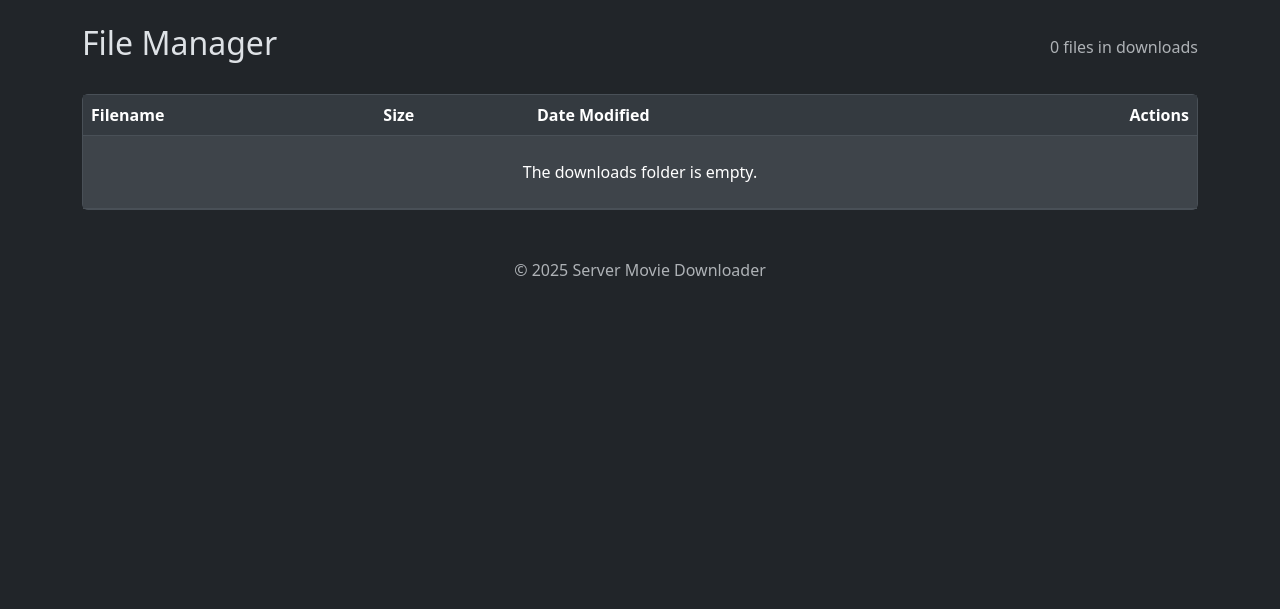
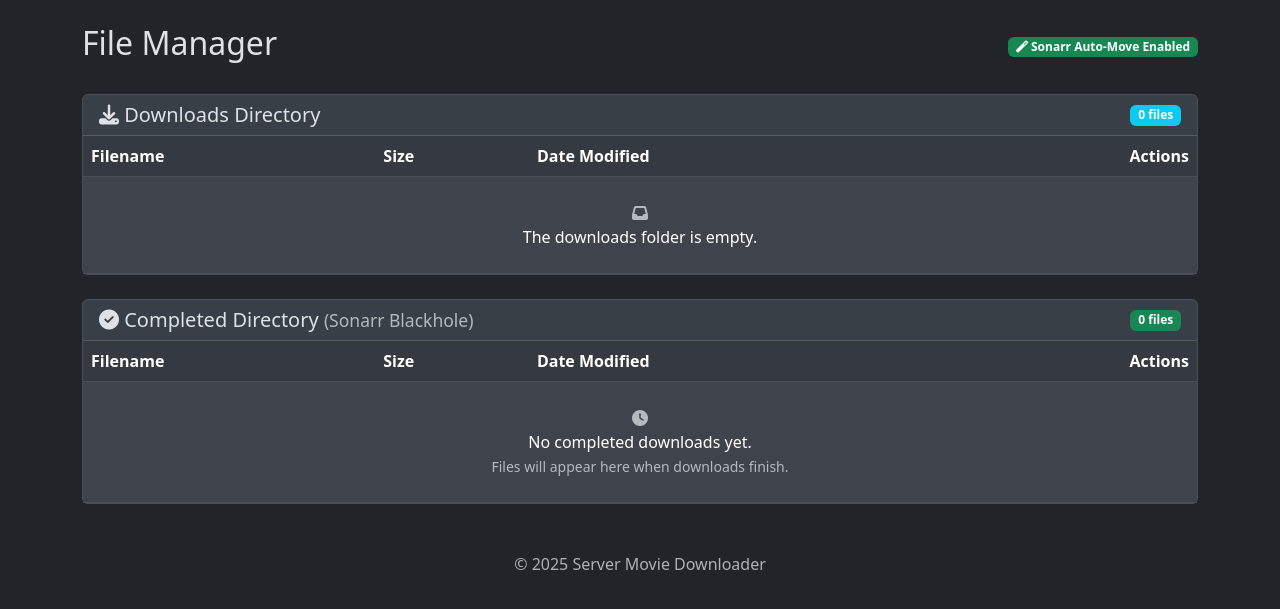
Before and after one commit to lidanthedev/acer-pal, a Flask app: page /file_manager in a window 1280 px wide. Shown: the part 57-666 px from the top of the page. Run offline with Flask 3, Linux system fonts and the light colour scheme; the visitor is signed in with stand-in values (Sample User, id 1).

Commit message:
Added move button to move to completed manually

```diff
--- a/docker-compose.yml
+++ b/docker-compose.yml
@@ -16,8 +16,10 @@ services:
     env_file:
       - .env
     volumes:
-      # Mount downloads directory for persistent storage
+      # Mount downloads directory for in-progress downloads
       - ./downloads:/app/downloads
+      # Mount completed directory for finished downloads (Sonarr blackhole)
+      - ./completed:/app/completed
       # Mount logs directory (optional)
       - ./logs:/app/logs
     networks:
@@ -62,5 +64,7 @@ networks:
 volumes:
   downloads:
     driver: local
+  completed:
+    driver: local
   logs:
     driver: local
--- a/main.py
+++ b/main.py
@@ -12,6 +12,7 @@ import re
 from datetime import datetime
 from dotenv import load_dotenv
 from functools import wraps
+import shutil
 
 # Load environment variables from .env file
 load_dotenv()
@@ -48,24 +49,30 @@ DEFAULT_HEADERS = {"Content-Type": "application/json", "Accept": "application/js
 # FIX 1: Use an absolute path for the default download directory.
 # This makes the path relative to the script's location, which is much more reliable.
 DEFAULT_DOWNLOAD_DIR = os.path.abspath(os.path.join(os.path.dirname(__file__), 'downloads'))
+DEFAULT_COMPLETED_DIR = os.path.abspath(os.path.join(os.path.dirname(__file__), 'completed'))
 
 # FEATURE 3: Read the download directory from an environment variable.
 # If 'DOWNLOAD_DIRECTORY' is not set, it falls back to the default.
 DOWNLOAD_DIR = os.getenv('DOWNLOAD_DIRECTORY', DEFAULT_DOWNLOAD_DIR)
+COMPLETED_DIR = os.getenv('COMPLETED_DIRECTORY', DEFAULT_COMPLETED_DIR)
+
+# Sonarr blackhole configuration
+ENABLE_AUTO_MOVE = os.getenv('ENABLE_AUTO_MOVE', 'true').lower() in ['true', '1', 'yes']
 
 # --- In-memory storage for downloads ---
 download_progress = {}
 
 # --- Helper Functions ---
 
-# Create the directory if it doesn't exist
-if not os.path.exists(DOWNLOAD_DIR):
-    try:
-        os.makedirs(DOWNLOAD_DIR)
-        logger.info(f"Created download directory at: {DOWNLOAD_DIR}")
-    except OSError as e:
-        logger.error(f"FATAL: Could not create download directory at '{DOWNLOAD_DIR}'. Please check permissions. Error: {e}")
-        # In a real app, you might want to exit here if the directory is critical
+# Create the directories if they don't exist
+for directory in [DOWNLOAD_DIR, COMPLETED_DIR]:
+    if not os.path.exists(directory):
+        try:
+            os.makedirs(directory)
+            logger.info(f"Created directory at: {directory}")
+        except OSError as e:
+            logger.error(f"FATAL: Could not create directory at '{directory}'. Please check permissions. Error: {e}")
+            # In a real app, you might want to exit here if the directory is critical
 
 def sanitize_filename(filename):
     """Removes illegal characters from a filename."""
@@ -182,21 +189,45 @@ def downloads_page():
 @require_auth
 def file_manager():
     try:
-        files = []
-        for filename in sorted(os.listdir(DOWNLOAD_DIR)):
-            filepath = os.path.join(DOWNLOAD_DIR, filename)
-            if os.path.isfile(filepath):
-                file_stats = os.stat(filepath)
-                files.append({
-                    'name': filename,
-                    'size': format_size(file_stats.st_size),
-                    'modified': datetime.fromtimestamp(file_stats.st_mtime).strftime('%Y-%m-%d %H:%M:%S')
-                })
-        return render_template('file_manager.html', files=files)
+        # Get files from downloads directory
+        downloads_files = []
+        if os.path.exists(DOWNLOAD_DIR):
+            for filename in sorted(os.listdir(DOWNLOAD_DIR)):
+                filepath = os.path.join(DOWNLOAD_DIR, filename)
+                if os.path.isfile(filepath):
+                    file_stats = os.stat(filepath)
+                    downloads_files.append({
+                        'name': filename,
+                        'size': format_size(file_stats.st_size),
+                        'modified': datetime.fromtimestamp(file_stats.st_mtime).strftime('%Y-%m-%d %H:%M:%S'),
+                        'location': 'downloads'
+                    })
+
+        # Get files from completed directory
+        completed_files = []
+        if os.path.exists(COMPLETED_DIR):
+            for filename in sorted(os.listdir(COMPLETED_DIR)):
+                filepath = os.path.join(COMPLETED_DIR, filename)
+                if os.path.isfile(filepath):
+                    file_stats = os.stat(filepath)
+                    completed_files.append({
+                        'name': filename,
+                        'size': format_size(file_stats.st_size),
+                        'modified': datetime.fromtimestamp(file_stats.st_mtime).strftime('%Y-%m-%d %H:%M:%S'),
+                        'location': 'completed'
+                    })
+
+        return render_template('file_manager.html',
+                             downloads_files=downloads_files,
+                             completed_files=completed_files,
+                             auto_move_enabled=ENABLE_AUTO_MOVE)
     except Exception as e:
-        logger.error(f"File manager error: Could not read directory '{DOWNLOAD_DIR}'. Error: {e}")
-        # Pass the error to the template to be displayed to the user
-        return render_template('file_manager.html', files=None, error=f"Could not read the downloads directory: {DOWNLOAD_DIR}. Please check that it exists and the application has permission to read it.")
+        logger.error(f"File manager error: Could not read directories. Error: {e}")
+        return render_template('file_manager.html',
+                             downloads_files=None,
+                             completed_files=None,
+                             error=f"Could not read the directories. Please check that they exist and the application has permission to read them.",
+                             auto_move_enabled=ENABLE_AUTO_MOVE)
 
 # --- API and Action Routes ---
 # ... (start_download, list_downloads, download_file, delete_file remain the same) ...
@@ -322,26 +353,77 @@ def list_downloads():
         downloads.append({'id': download_id, 'filename': progress.get('filename', 'Unknown'), 'status': progress.get('status', 'unknown'), 'progress': f"{progress.get('progress', 0):.2f}", 'size': progress.get('size', '0 MB'), 'speed': progress.get('speed', '0 KB/s'), 'error': progress.get('error')})
     return jsonify({"downloads": downloads})
 
-@app.route('/download_file/<path:filename>')
+@app.route('/download_file/<location>/<path:filename>')
 @require_auth
-def download_file(filename):
-    return send_from_directory(DOWNLOAD_DIR, filename, as_attachment=True)
+def download_file(location, filename):
+    if location == 'downloads':
+        return send_from_directory(DOWNLOAD_DIR, filename, as_attachment=True)
+    elif location == 'completed':
+        return send_from_directory(COMPLETED_DIR, filename, as_attachment=True)
+    else:
+        abort(404)
 
 @app.route('/delete_file', methods=['POST'])
 @require_auth
 def delete_file():
     filename = request.form.get('filename')
-    if not filename: abort(400)
-    if '..' in filename or filename.startswith('/'): abort(400)
-    filepath = os.path.join(DOWNLOAD_DIR, filename)
+    location = request.form.get('location', 'downloads')
+
+    if not filename:
+        abort(400)
+    if '..' in filename or filename.startswith('/'):
+        abort(400)
+
+    # Determine the correct directory
+    if location == 'downloads':
+        directory = DOWNLOAD_DIR
+    elif location == 'completed':
+        directory = COMPLETED_DIR
+    else:
+        flash(f"Invalid location: {location}", "danger")
+        return redirect(url_for('file_manager'))
+
+    filepath = os.path.join(directory, filename)
     if os.path.exists(filepath):
         try:
             os.remove(filepath)
-            flash(f"Successfully deleted '{filename}'", "success")
+            flash(f"Successfully deleted '{filename}' from {location}", "success")
         except Exception as e:
             flash(f"Error deleting '{filename}': {e}", "danger")
     else:
-        flash(f"File '{filename}' not found.", "warning")
+        flash(f"File '{filename}' not found in {location}.", "warning")
+
+    return redirect(url_for('file_manager'))
+
+@app.route('/move_to_completed', methods=['POST'])
+@require_auth
+def move_to_completed():
+    filename = request.form.get('filename')
+
+    if not filename:
+        abort(400)
+    if '..' in filename or filename.startswith('/'):
+        abort(400)
+
+    source_path = os.path.join(DOWNLOAD_DIR, filename)
+    dest_path = os.path.join(COMPLETED_DIR, filename)
+
+    if not os.path.exists(source_path):
+        flash(f"File '{filename}' not found in downloads directory.", "warning")
+        return redirect(url_for('file_manager'))
+
+    if os.path.exists(dest_path):
+        flash(f"File '{filename}' already exists in completed directory.", "warning")
+        return redirect(url_for('file_manager'))
+
+    try:
+        shutil.move(source_path, dest_path)
+        flash(f"Successfully moved '{filename}' to completed directory.", "success")
+        logger.info(f"Manually moved file to completed: {filename}")
+    except Exception as e:
+        flash(f"Error moving '{filename}' to completed directory: {e}", "danger")
+        logger.error(f"Failed to manually move file: {filename}, Error: {e}")
+
     return redirect(url_for('file_manager'))
 
 # --- Download Thread Logic & Helpers (no changes needed here) ---
@@ -365,8 +447,24 @@ def download_file_thread(download_id, url, filename):
                         speed = (downloaded / elapsed) if elapsed > 0 else 0
                         progress = (downloaded / total_size * 100) if total_size > 0 else 0
                         download_progress[download_id].update({'progress': progress, 'downloaded': downloaded, 'speed': format_speed(speed), 'size': format_size(total_size)})
+
+        # Download completed successfully
         download_progress[download_id].update({'status': 'completed', 'progress': 100})
         logger.info(f"Download completed: {download_id} - {filename}")
+
+        # Move file to completed directory if auto-move is enabled (for Sonarr integration)
+        if ENABLE_AUTO_MOVE:
+            try:
+                completed_file_path = os.path.join(COMPLETED_DIR, filename)
+                shutil.move(file_path, completed_file_path)
+                download_progress[download_id]['status'] = 'moved_to_completed'
+                download_progress[download_id]['completed_path'] = completed_file_path
+                logger.info(f"File moved to completed directory: {filename}")
+            except Exception as e:
+                logger.error(f"Failed to move file to completed directory: {e}")
+                download_progress[download_id]['move_error'] = str(e)
+                # File stays in downloads directory if move fails
+
     except requests.exceptions.RequestException as e:
         download_progress[download_id].update({'status': 'error', 'error': f'Network error: {str(e)}'})
     except Exception as e:
--- a/templates/file_manager.html
+++ b/templates/file_manager.html
@@ -5,7 +5,11 @@
 {% block content %}
 <div class="d-flex justify-content-between align-items-center mb-4">
     <h2>File Manager</h2>
-    <span class="text-muted">{{ files|length }} files in downloads</span>
+    {% if auto_move_enabled %}
+    <span class="badge bg-success">
+        <i class="fas fa-magic"></i> Sonarr Auto-Move Enabled
+    </span>
+    {% endif %}
 </div>
 
 <!-- This section is for showing flash messages (e.g., "File deleted successfully") -->
@@ -20,8 +24,14 @@
   {% endif %}
 {% endwith %}
 
-
-<div class="card">
+<!-- Downloads Directory -->
+<div class="card mb-4">
+    <div class="card-header d-flex justify-content-between align-items-center">
+        <h5 class="mb-0">
+            <i class="fas fa-download"></i> Downloads Directory
+        </h5>
+        <span class="badge bg-info">{{ downloads_files|length if downloads_files else 0 }} files</span>
+    </div>
     <div class="table-responsive">
         <table class="table table-hover table-striped mb-0">
             <thead>
@@ -33,29 +43,110 @@
                 </tr>
             </thead>
             <tbody>
-                {% for file in files %}
+                {% if downloads_files %}
+                    {% for file in downloads_files %}
                     <tr>
                         <td class="text-break">{{ file.name }}</td>
                         <td>{{ file.size }}</td>
                         <td>{{ file.modified }}</td>
                         <td class="text-end">
-                        <!-- Download button (downloads file to your local computer) -->
-                        <a href="{{ url_for('download_file', filename=file.name) }}" class="btn btn-sm btn-primary">Download</a>
+                            <a href="{{ url_for('download_file', location='downloads', filename=file.name) }}" class="btn btn-sm btn-primary">
+                                <i class="fas fa-download"></i> Download
+                            </a>
 
-                        <!-- Delete button (deletes file from the server) -->
+                            <!-- Move to Completed button (only for downloads directory) -->
+                            <form action="{{ url_for('move_to_completed') }}" method="POST" class="d-inline" onsubmit="return confirm('Move this file to completed directory?');">
+                                <input type="hidden" name="filename" value="{{ file.name }}">
+                                <button type="submit" class="btn btn-sm btn-warning">
+                                    <i class="fas fa-arrow-right"></i> Move
+                                </button>
+                            </form>
+
                             <form action="{{ url_for('delete_file') }}" method="POST" class="d-inline" onsubmit="return confirm('Are you sure you want to permanently delete this file?');">
                                 <input type="hidden" name="filename" value="{{ file.name }}">
-                            <button type="submit" class="btn btn-sm btn-danger">Delete</button>
+                                <input type="hidden" name="location" value="downloads">
+                                <button type="submit" class="btn btn-sm btn-danger">
+                                    <i class="fas fa-trash"></i> Delete
+                                </button>
                             </form>
                         </td>
                     </tr>
+                    {% endfor %}
                 {% else %}
                 <tr>
-                    <td colspan="4" class="text-center p-4">The downloads folder is empty.</td>
+                    <td colspan="4" class="text-center p-4">
+                        <i class="fas fa-inbox text-muted"></i><br>
+                        The downloads folder is empty.
+                    </td>
                 </tr>
-                {% endfor %}
+                {% endif %}
             </tbody>
         </table>
     </div>
 </div>
+
+<!-- Completed Directory -->
+<div class="card">
+    <div class="card-header d-flex justify-content-between align-items-center">
+        <h5 class="mb-0">
+            <i class="fas fa-check-circle"></i> Completed Directory
+            {% if auto_move_enabled %}
+            <small class="text-muted">(Sonarr Blackhole)</small>
+            {% endif %}
+        </h5>
+        <span class="badge bg-success">{{ completed_files|length if completed_files else 0 }} files</span>
+    </div>
+    <div class="table-responsive">
+        <table class="table table-hover table-striped mb-0">
+            <thead>
+                <tr>
+                    <th>Filename</th>
+                    <th>Size</th>
+                    <th>Date Modified</th>
+                    <th class="text-end">Actions</th>
+                </tr>
+            </thead>
+            <tbody>
+                {% if completed_files %}
+                    {% for file in completed_files %}
+                    <tr>
+                        <td class="text-break">{{ file.name }}</td>
+                        <td>{{ file.size }}</td>
+                        <td>{{ file.modified }}</td>
+                        <td class="text-end">
+                            <a href="{{ url_for('download_file', location='completed', filename=file.name) }}" class="btn btn-sm btn-primary">
+                                <i class="fas fa-download"></i> Download
+                            </a>
+                            <form action="{{ url_for('delete_file') }}" method="POST" class="d-inline" onsubmit="return confirm('Are you sure you want to permanently delete this file?');">
+                                <input type="hidden" name="filename" value="{{ file.name }}">
+                                <input type="hidden" name="location" value="completed">
+                                <button type="submit" class="btn btn-sm btn-danger">
+                                    <i class="fas fa-trash"></i> Delete
+                                </button>
+                            </form>
+                        </td>
+                    </tr>
+                    {% endfor %}
+                {% else %}
+                <tr>
+                    <td colspan="4" class="text-center p-4">
+                        <i class="fas fa-clock text-muted"></i><br>
+                        No completed downloads yet.
+                        {% if auto_move_enabled %}
+                        <br><small class="text-muted">Files will appear here when downloads finish.</small>
+                        {% endif %}
+                    </td>
+                </tr>
+                {% endif %}
+            </tbody>
+        </table>
+    </div>
+</div>
+
+{% if error %}
+<div class="alert alert-danger mt-4">
+    <i class="fas fa-exclamation-triangle"></i> {{ error }}
+</div>
+{% endif %}
+
 {% endblock %}
```
Also changed, not shown: DEPLOYMENT.md (+39 -1 lines), 3 other files. Lines whose indentation alone changed are shown as unchanged.
